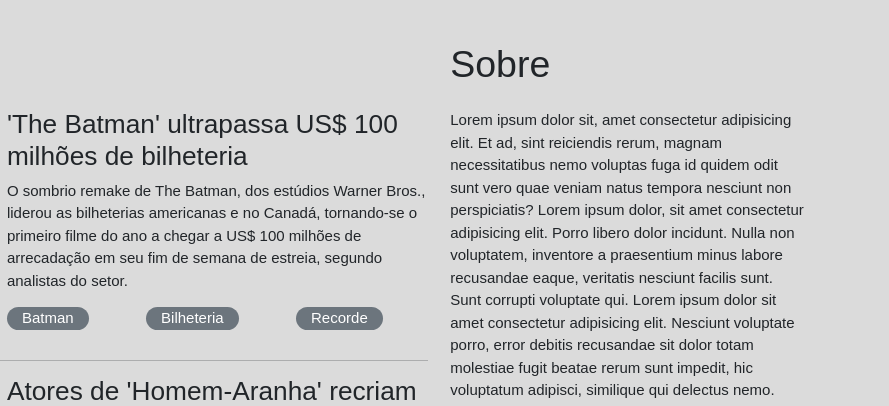
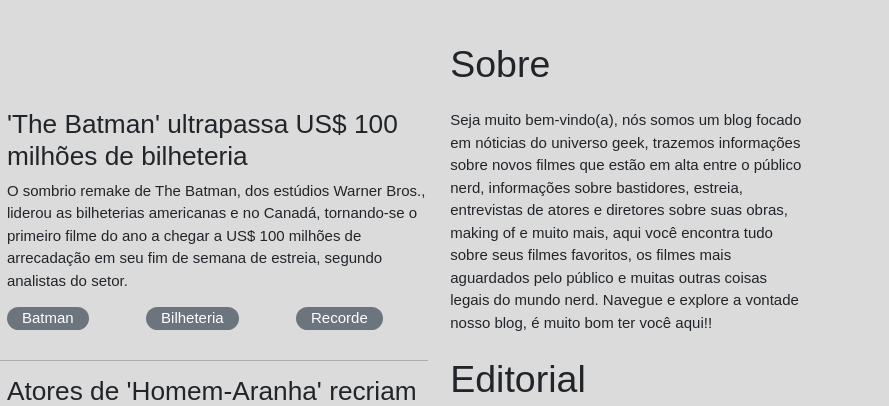
Before and after one commit to uJoao22/Portal-Filmes, a plain HTML site: page index.html in a window 1280 px wide. Shown: the part 2014-2420 px from the top of the page, 391-1280 px from the left. Drawn offline with nearby package versions, Linux system fonts and the light colour scheme.

Commit message:
Adicionando texto sobre

```diff
--- a/index.html
+++ b/index.html
@@ -442,10 +442,10 @@
                     <hr class="bg-dark d-block d-md-none">
                 </div>
 
-
+                <!-- SOBRE -->
                 <div id="sobre" class="col-12 col-md-4">
                     <h1 class="py-3">Sobre</h1>
-                    <p>Lorem ipsum dolor sit, amet consectetur adipisicing elit. Et ad, sint reiciendis rerum, magnam necessitatibus nemo voluptas fuga id quidem odit sunt vero quae veniam natus tempora nesciunt non perspiciatis? Lorem ipsum dolor, sit amet consectetur adipisicing elit. Porro libero dolor incidunt. Nulla non voluptatem, inventore a praesentium minus labore recusandae eaque, veritatis nesciunt facilis sunt. Sunt corrupti voluptate qui. Lorem ipsum dolor sit amet consectetur adipisicing elit. Nesciunt voluptate porro, error debitis recusandae sit dolor totam molestiae fugit beatae rerum sunt impedit, hic voluptatum adipisci, similique qui delectus nemo.</p>
+                    <p>Seja muito bem-vindo(a), nós somos um blog focado em nóticias do universo geek, trazemos informações sobre novos filmes que estão em alta entre o público nerd, informações sobre bastidores, estreia, entrevistas de atores e diretores sobre suas obras, making of e muito mais, aqui você encontra tudo sobre seus filmes favoritos, os filmes mais aguardados pelo público e muitas outras coisas legais do mundo nerd. Navegue e explore a vontade nosso blog, é muito bom ter você aqui!!</p>
 
                     <h1 class="pt-2">Editorial</h1>
 
@@ -461,11 +461,8 @@
                     </div>
                 </div>
             </div>
-
         </div>
     </main>
-
-
 
     <footer class="d-flex justify-content-around align-items-center text-white bg-dark flex-column flex-md-row py-3">
         <p>Copyright 2020 - Disciplina de Desenvolvimento de Interfaces Web - <b>ICEI PUC Minas</b></p>
@@ -477,11 +474,9 @@
         </a>
     </footer>
 
-
     <script src="https://kit.fontawesome.com/be4eb3232c.js" crossorigin="anonymous"></script>
     <script src="https://cdn.jsdelivr.net/npm/bootstrap@5.1.3/dist/js/bootstrap.bundle.min.js"
         integrity="sha384-ka7Sk0Gln4gmtz2MlQnikT1wXgYsOg+OMhuP+IlRH9sENBO0LRn5q+8nbTov4+1p"
         crossorigin="anonymous"></script>
 </body>
-
 </html>
```
